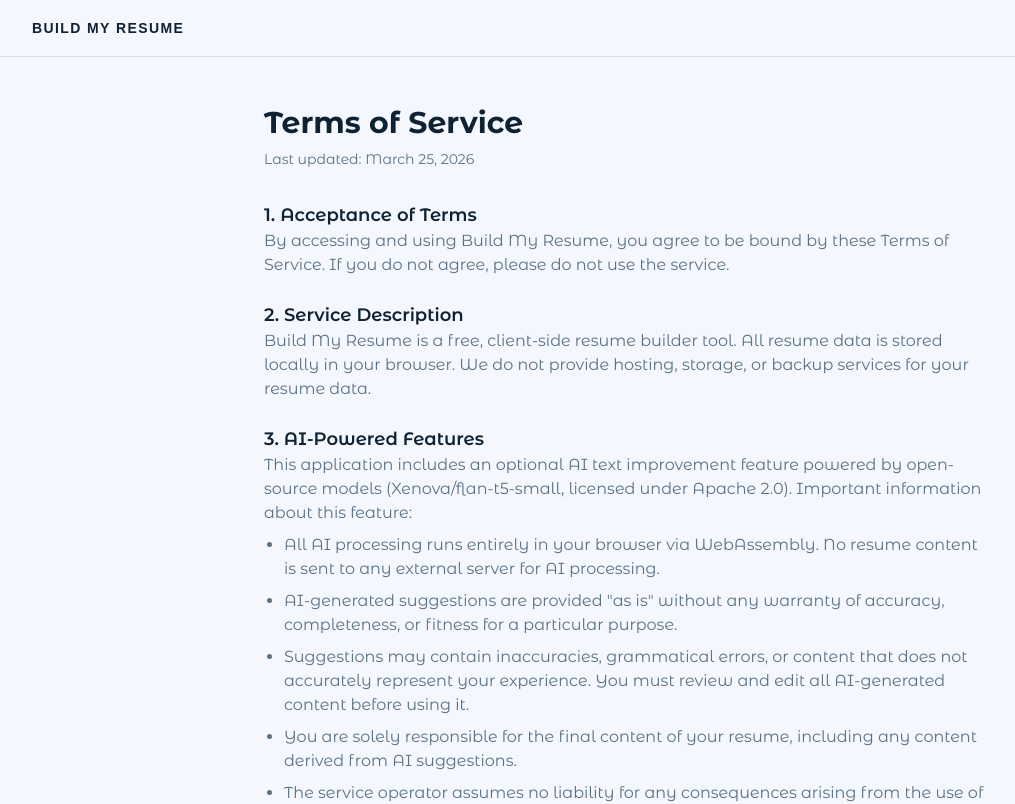
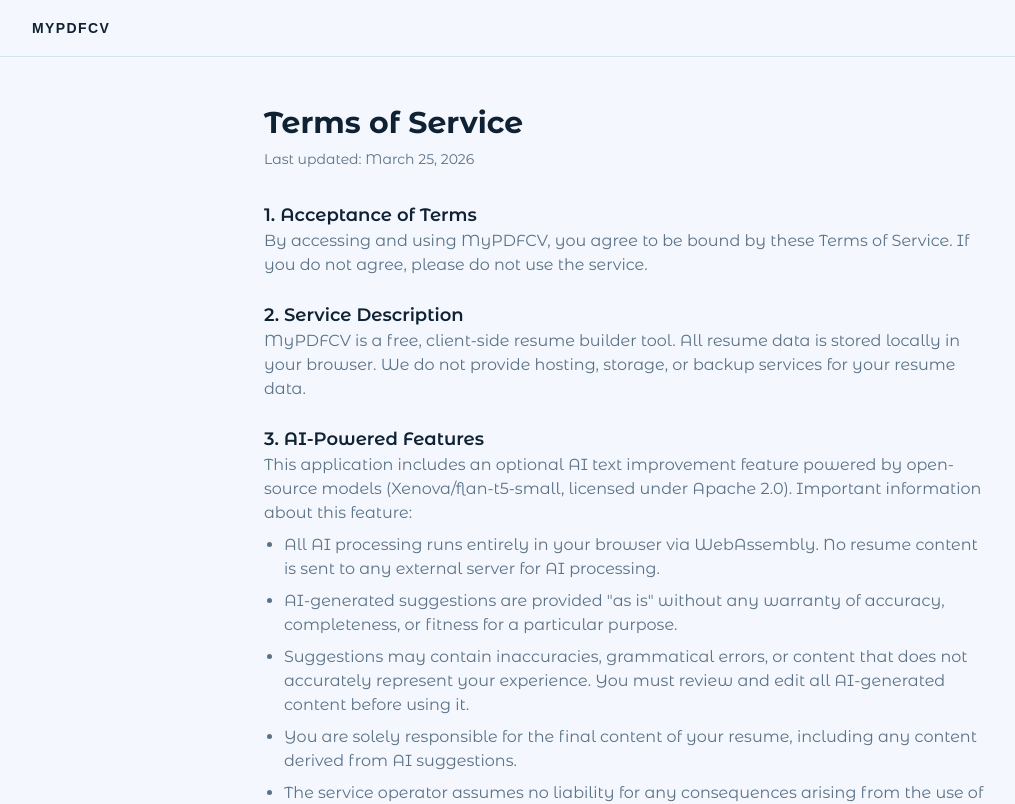
Before and after one commit to wesleyramalho/resume-builder, a Next.js app: page /terms in a window 1280 px wide. Shown: the top 804 px of the page, without its empty margins (16-1031 px from the left). Built offline with nearby package versions, Linux system fonts and the light colour scheme; a web font is replaced by a local one.

Commit message:
updating readme,brand and domain name

```diff
--- a/src/app/contact/page.tsx
+++ b/src/app/contact/page.tsx
@@ -12,14 +12,14 @@
     <div className="min-h-screen bg-background flex flex-col">
       <nav className="border-b border-border px-6 md:px-12 py-4">
         <Link href="/" className="font-mono text-sm font-bold uppercase tracking-widest text-foreground">
-          Build My Resume
+          MyPDFCV
         </Link>
       </nav>
 
       <main className="flex-1 max-w-3xl mx-auto px-6 py-12">
         <h1 className="font-sans font-bold text-3xl text-foreground mb-2">Contact</h1>
         <p className="text-sm text-muted-foreground mb-8">
-          Get in touch with the creator of Build My Resume.
+          Get in touch with the creator of MyPDFCV.
         </p>
 
         <div className="space-y-6">
--- a/src/app/cookies/page.tsx
+++ b/src/app/cookies/page.tsx
@@ -8,7 +8,7 @@
     <div className="min-h-screen bg-background flex flex-col">
       <nav className="border-b border-border px-6 md:px-12 py-4">
         <Link href="/" className="font-mono text-sm font-bold uppercase tracking-widest text-foreground">
-          Build My Resume
+          MyPDFCV
         </Link>
       </nav>
 
@@ -20,7 +20,7 @@
           <section>
             <h2 className="text-lg font-semibold text-foreground">1. What We Use</h2>
             <p>
-              Build My Resume does not use cookies. Instead, we use your browser&apos;s
+              MyPDFCV does not use cookies. Instead, we use your browser&apos;s
               localStorage to store:
             </p>
             <ul className="list-disc pl-5 space-y-1 mt-2">
--- a/src/app/dashboard/page.tsx
+++ b/src/app/dashboard/page.tsx
@@ -20,7 +20,7 @@
             href="/"
             className="font-mono text-sm font-bold uppercase tracking-widest text-foreground"
           >
-            Build My Resume
+            MyPDFCV
           </Link>
 
           <Link
--- a/src/app/layout.tsx
+++ b/src/app/layout.tsx
@@ -26,9 +26,10 @@
 });
 
 export const metadata: Metadata = {
+  metadataBase: new URL("https://mypdfcv.com"),
   title: {
-    default: "Build My Resume — Curate Your Career Narrative",
-    template: "%s | Build My Resume",
+    default: "MyPDFCV — Curate Your Career Narrative",
+    template: "%s | MyPDFCV",
   },
   description:
     "Build professional, ATS-ready resumes with real-time preview and one-click PDF export.",
--- a/src/app/privacy/page.tsx
+++ b/src/app/privacy/page.tsx
@@ -8,7 +8,7 @@
     <div className="min-h-screen bg-background flex flex-col">
       <nav className="border-b border-border px-6 md:px-12 py-4">
         <Link href="/" className="font-mono text-sm font-bold uppercase tracking-widest text-foreground">
-          Build My Resume
+          MyPDFCV
         </Link>
       </nav>
 
@@ -20,7 +20,7 @@
           <section>
             <h2 className="text-lg font-semibold text-foreground">1. Data Storage</h2>
             <p>
-              Build My Resume is a client-side application. All resume data you create is stored
+              MyPDFCV is a client-side application. All resume data you create is stored
               exclusively in your browser&apos;s localStorage. We do not collect, transmit, or store
               your resume data on any server.
             </p>
--- a/src/app/terms/page.tsx
+++ b/src/app/terms/page.tsx
@@ -8,7 +8,7 @@
     <div className="min-h-screen bg-background flex flex-col">
       <nav className="border-b border-border px-6 md:px-12 py-4">
         <Link href="/" className="font-mono text-sm font-bold uppercase tracking-widest text-foreground">
-          Build My Resume
+          MyPDFCV
         </Link>
       </nav>
 
@@ -20,7 +20,7 @@
           <section>
             <h2 className="text-lg font-semibold text-foreground">1. Acceptance of Terms</h2>
             <p>
-              By accessing and using Build My Resume, you agree to be bound by these Terms of
+              By accessing and using MyPDFCV, you agree to be bound by these Terms of
               Service. If you do not agree, please do not use the service.
             </p>
           </section>
@@ -28,7 +28,7 @@
           <section>
             <h2 className="text-lg font-semibold text-foreground">2. Service Description</h2>
             <p>
-              Build My Resume is a free, client-side resume builder tool. All resume data is
+              MyPDFCV is a free, client-side resume builder tool. All resume data is
               stored locally in your browser. We do not provide hosting, storage, or backup
               services for your resume data.
             </p>
--- a/src/components/Footer.tsx
+++ b/src/components/Footer.tsx
@@ -43,7 +43,7 @@
 
       <div className="max-w-7xl mx-auto mt-4">
         <p className="text-[10px] text-muted-foreground/60 text-center md:text-left">
-          &copy; {new Date().getFullYear()} Build My Resume. All rights reserved.
+          &copy; {new Date().getFullYear()} MyPDFCV. All rights reserved.
         </p>
       </div>
     </footer>
--- a/src/components/landing/LandingNav.tsx
+++ b/src/components/landing/LandingNav.tsx
@@ -34,7 +34,7 @@
     <nav className="fixed top-0 inset-x-0 z-50 flex items-center justify-between px-6 md:px-12 py-4 border-b border-border bg-background/85 backdrop-blur-md">
       <div className="flex items-center gap-8">
         <Link href="/" className="font-mono text-sm font-bold uppercase tracking-widest text-foreground">
-          Build My Resume
+          MyPDFCV
         </Link>
 
         <Link
--- a/src/components/landing/LandingResumeSample.tsx
+++ b/src/components/landing/LandingResumeSample.tsx
@@ -79,7 +79,7 @@
               Senior Technical Architect | New York City
             </p>
             <div className="flex flex-wrap gap-4 mt-3 text-xs text-text-subtle">
-              <span>alex.vaughn@buildmyresume.io</span>
+              <span>alex.vaughn@mypdfcv.com</span>
               <span>+1 (555) 847 3441</span>
               <span>New York, NY</span>
             </div>
@@ -159,7 +159,7 @@
 
           {/* Quote */}
           <p className="mt-8 pt-6 border-t border-border text-xs text-text-subtle italic text-center">
-            &ldquo;Build My Resume transformed my resume from a simple list into a career statement.&rdquo;
+            &ldquo;MyPDFCV transformed my resume from a simple list into a career statement.&rdquo;
           </p>
         </div>
       </div>
```
Also changed, not shown: .claude/settings.json, src/app/icon.svg, 1 other file (tests, documents, lock files or other folders).
